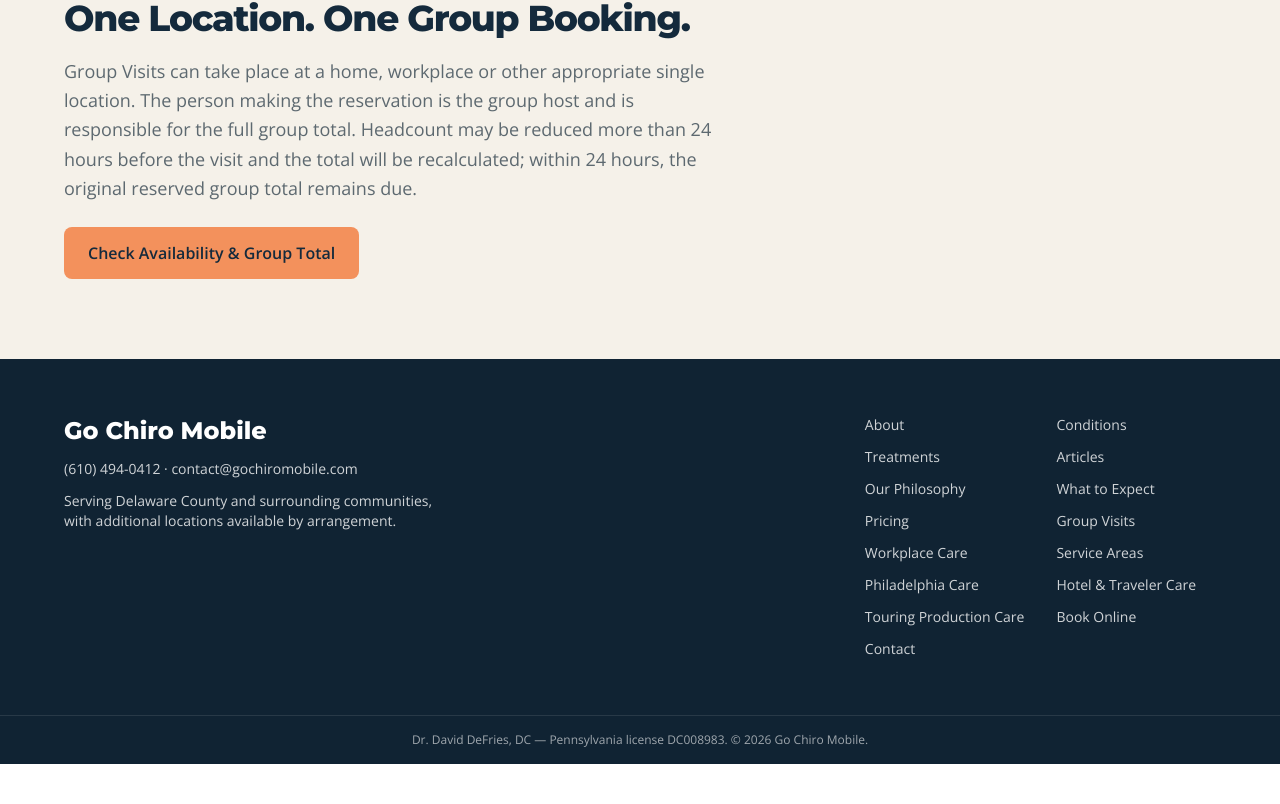
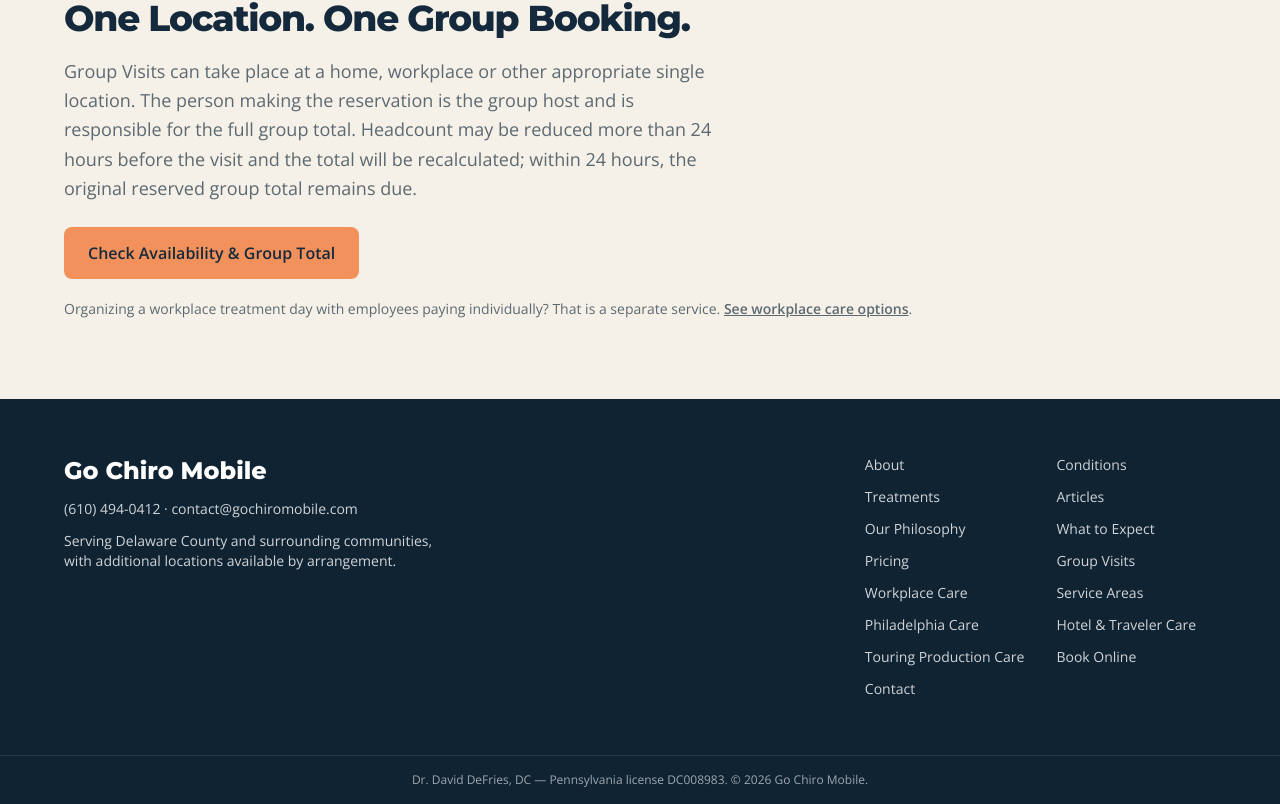
Before and after one commit to mybackcracker/gochiro-platform, a Next.js app: page /group-visits/premium in a window 1280 px wide. Shown: the part 1927-2731 px from the top of the page. Before the commit the page ends 2691 px from the top, so only its background shows below. Built offline with nearby package versions, Linux system fonts and the light colour scheme.

Commit message:
Clarify group booking is distinct from workplace employee sessions

```diff
--- a/app/(marketing)/group-visits/[area]/page.tsx
+++ b/app/(marketing)/group-visits/[area]/page.tsx
@@ -72,6 +72,7 @@
         <H2>One Location. One Group Booking.</H2>
         <P className="max-w-2xl">Group Visits can take place at a home, workplace or other appropriate single location. The person making the reservation is the group host and is responsible for the full group total. Headcount may be reduced more than 24 hours before the visit and the total will be recalculated; within 24 hours, the original reserved group total remains due.</P>
         <div className="mt-6"><CTAButton href="/book?start=group">Check Availability & Group Total</CTAButton></div>
+        <p className="mt-5 text-sm text-muted">Organizing a workplace treatment day with employees paying individually? That is a separate service. <a className="font-semibold underline" href="/workplace-care">See workplace care options</a>.</p>
       </Container>
     </Section>
   </div>;
```
